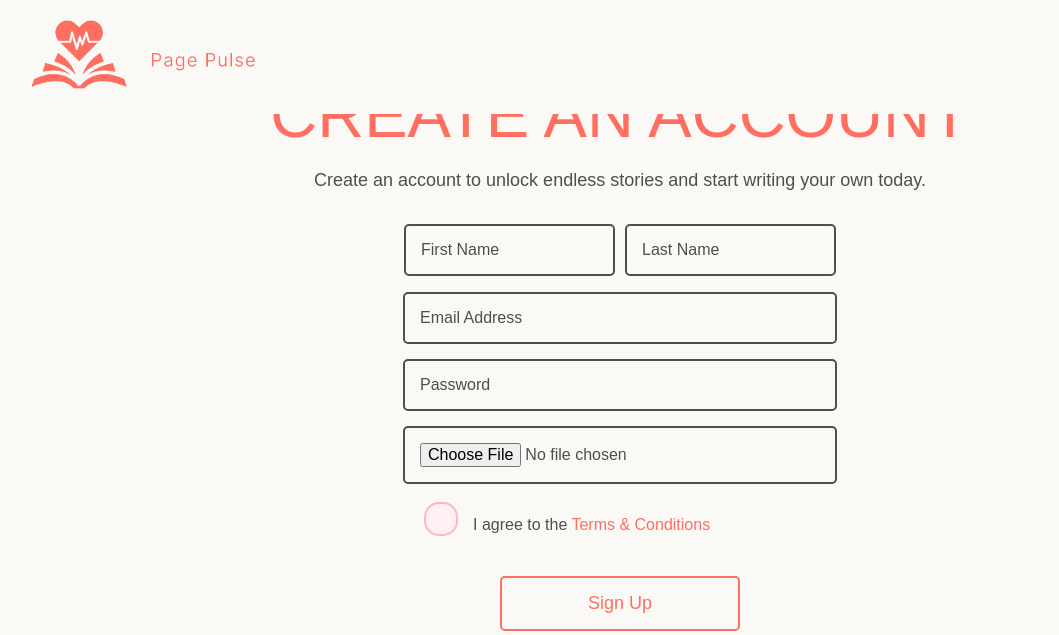
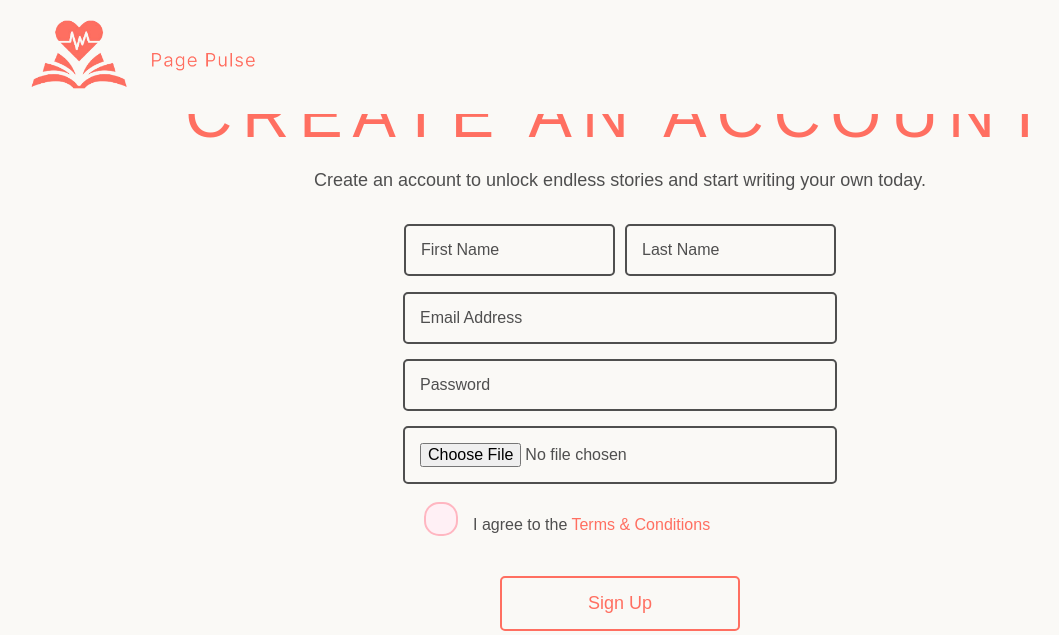
Before and after one commit to cabadany/PagePulse, a Django app: page /signup/ in a window 1280 px wide. Shown: the top 635 px of the page, without its empty margins (20-1079 px from the left). Run offline with Django 5.2, Linux system fonts and the light colour scheme.

Commit message:
Initial Commit of login and signup

```diff
--- a/login_registration/templates/login.html
+++ b/login_registration/templates/login.html
@@ -39,7 +39,7 @@
         h1 {
             font-size: 65px;
             color: #FF6F61;
-            letter-spacing: 10%;
+            letter-spacing: 10px;
             margin-bottom: 1px;
             margin-top: 70px;
             font-weight: 300;
--- a/login_registration/templates/signup.html
+++ b/login_registration/templates/signup.html
@@ -39,7 +39,7 @@
         h1 {
             font-size: 65px;
             color: #FF6F61;
-            letter-spacing: 10%;
+            letter-spacing: 10px;
             margin-bottom: 10px;
             margin-top: 70px;
             font-weight: 300;
```
